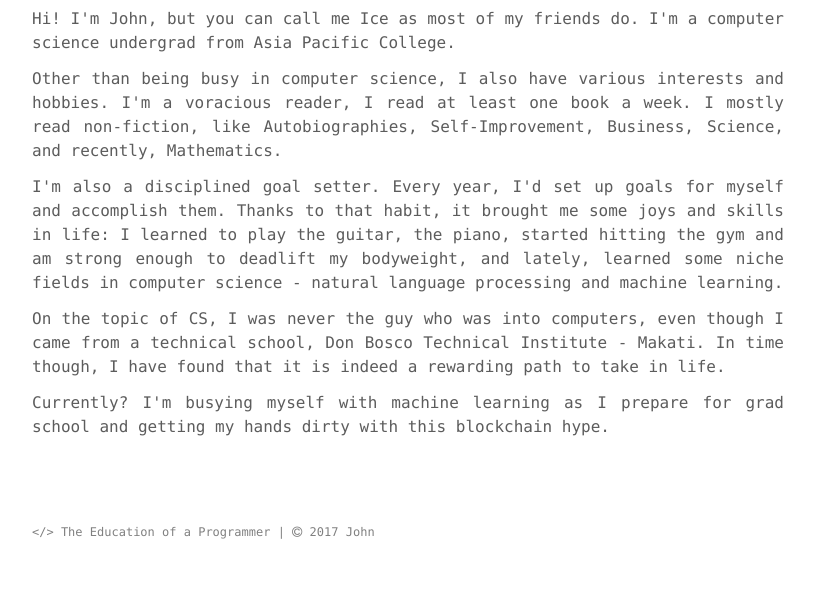
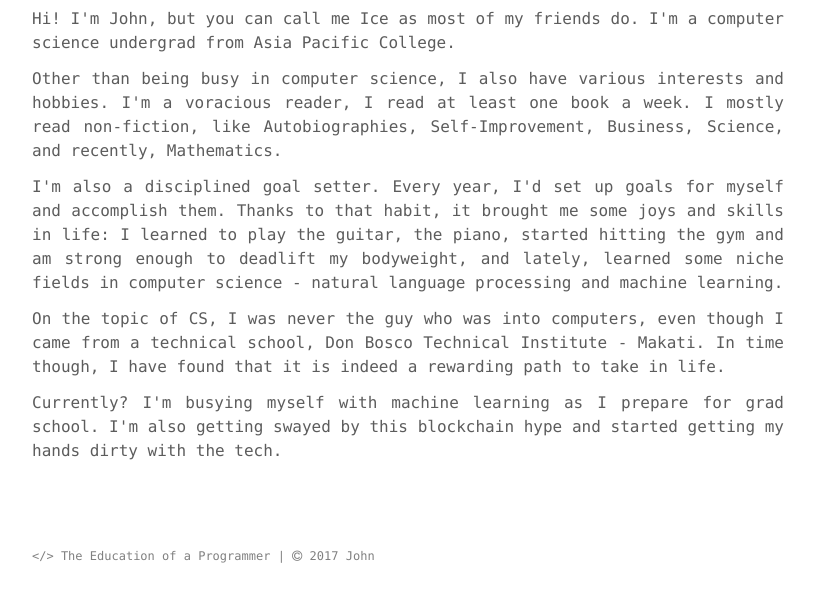
Before and after one commit to jpamata/jpamata.github.io, a Jekyll site: the page built from about.md, in a window 1280 px wide. Shown: the part 657-1270 px from the top of the page, without its empty margins (232-1047 px from the left). Built offline with Jekyll 4.4.1, drawn with Linux system fonts in a browser that asks for light colours; before the commit the page ends 1246 px from its top, so only the background shows below that.

Commit message:
Update about.md

```diff
--- a/about.md
+++ b/about.md
@@ -11,4 +11,4 @@ permalink: /about/
 <p align="justify">I'm also a disciplined goal setter. Every year, I'd set up goals for myself and accomplish them. Thanks to that habit, it brought me some joys and skills in life: I learned to play the guitar, the piano, started hitting the gym and am strong enough to deadlift my bodyweight, and lately, learned some niche fields in computer science - natural language processing and machine learning.</p>
 <p align="justify">On the topic of CS, I was never the guy who was into computers, even though I came from a technical school, Don Bosco Technical Institute - Makati. In time though, I have found that it is indeed a rewarding path to take in life. </p>
 <p align="justify"></p>
-<p align="justify">Currently? I'm busying myself with machine learning as I prepare for grad school and getting my hands dirty with this blockchain hype. </p>
+<p align="justify">Currently? I'm busying myself with machine learning as I prepare for grad school. I'm also getting swayed by this blockchain hype and started getting my hands dirty with the tech. </p>
```
